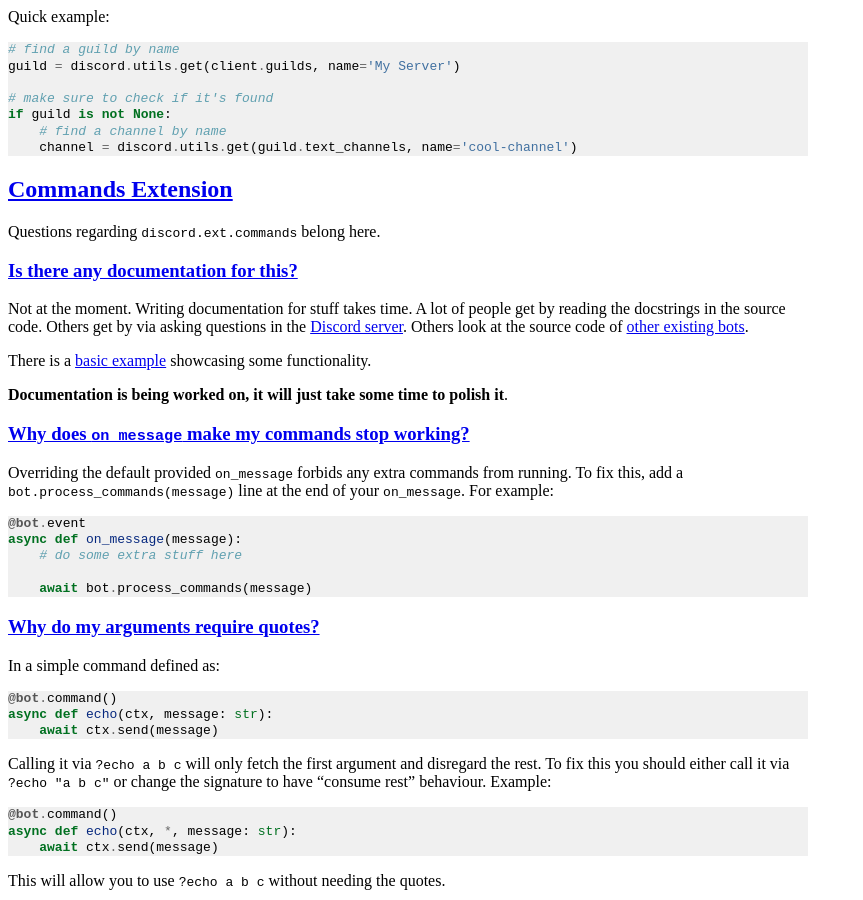
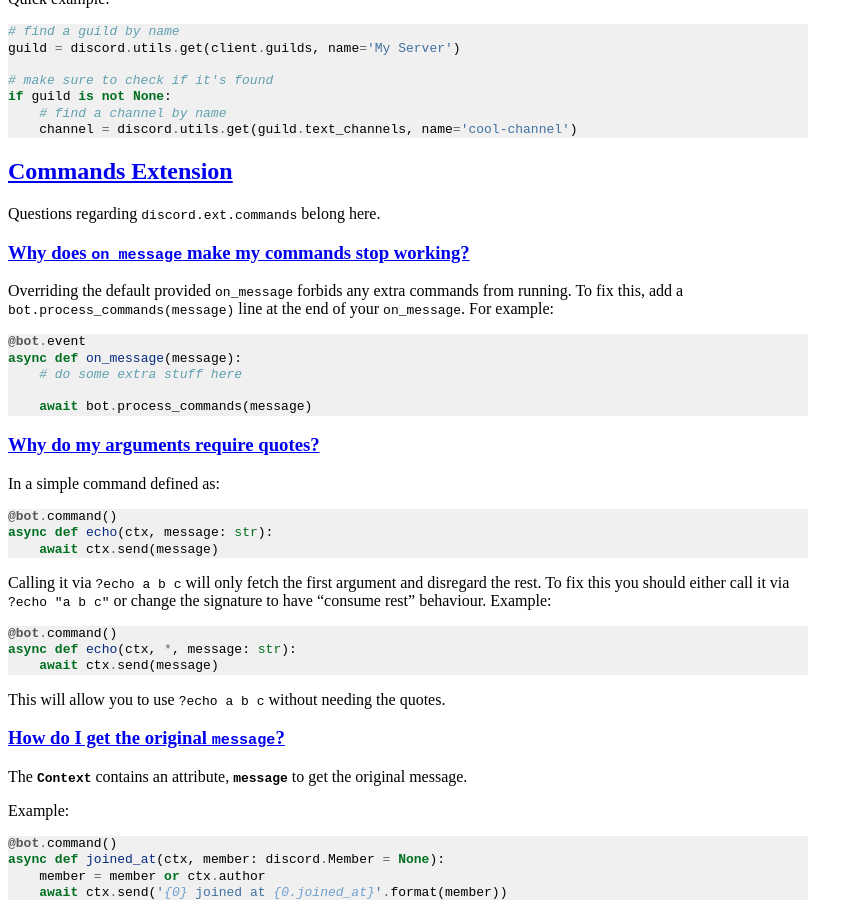
Before and after one commit to spartacus0816/dsbot, a Sphinx documentation site: the page built from docs/faq.rst, in a window 1280 px wide and 900 px high, scrolled down 3926 px. Shown: the whole window, without its empty margins (0-863 px from the left). Built offline with Sphinx 7.4.7, drawn with Linux system fonts in a browser that asks for light colours; some of the changed text lies outside the part shown.

Commit message:
Remove "Is there any documentation for ext.commands?" FAQ

```diff
--- a/docs/faq.rst
+++ b/docs/faq.rst
@@ -237,18 +237,6 @@ Commands Extension
 
 Questions regarding ``discord.ext.commands`` belong here.
 
-Is there any documentation for this?
-~~~~~~~~~~~~~~~~~~~~~~~~~~~~~~~~~~~~~
-
-Not at the moment. Writing documentation for stuff takes time. A lot of people get by reading the docstrings in the source
-code. Others get by via asking questions in the `Discord server <https://discord.gg/discord-api>`_. Others look at the
-source code of `other existing bots <https://github.com/Rapptz/RoboDanny>`_.
-
-There is a `basic example <https://github.com/Rapptz/discord.py/blob/rewrite/examples/basic_bot.py>`_ showcasing some
-functionality.
-
-**Documentation is being worked on, it will just take some time to polish it**.
-
 Why does ``on_message`` make my commands stop working?
 ~~~~~~~~~~~~~~~~~~~~~~~~~~~~~~~~~~~~~~~~~~~~~~~~~~~~~~~
 
```
